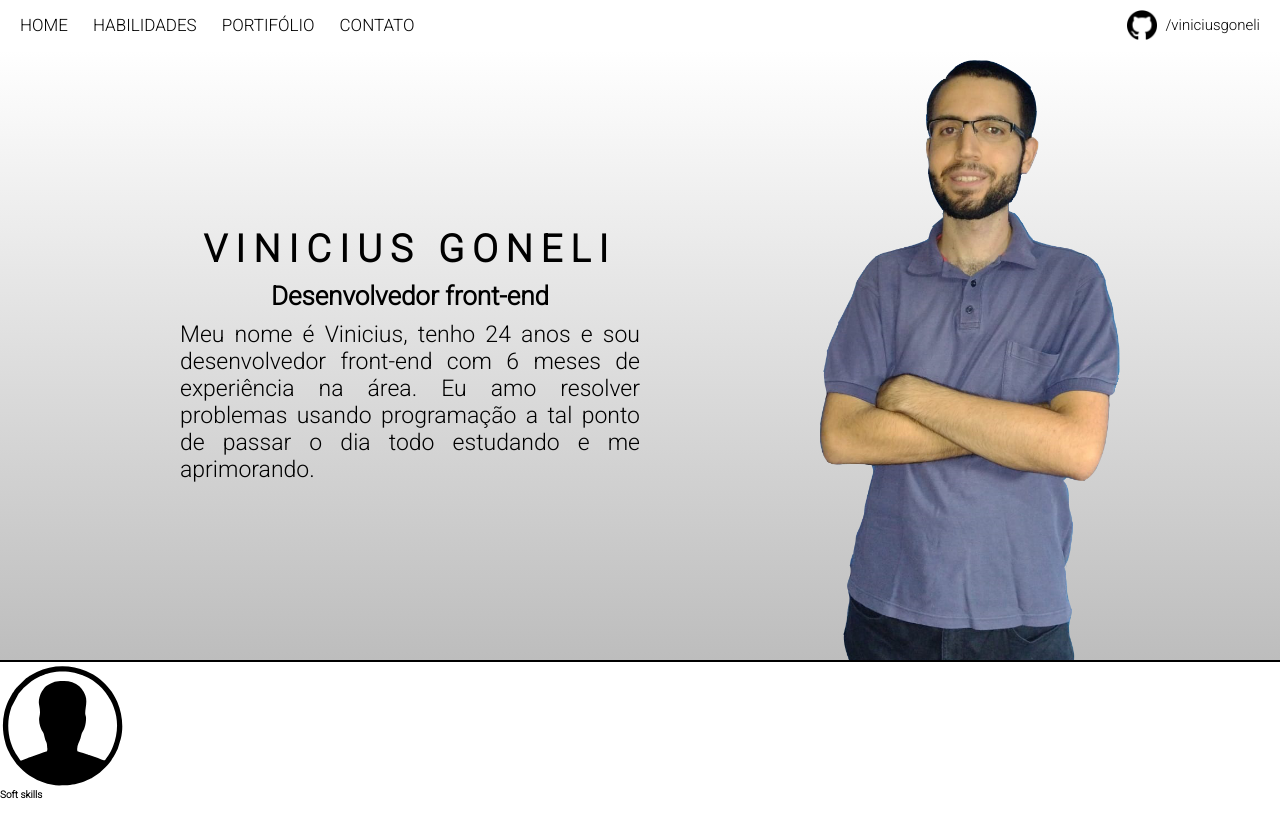
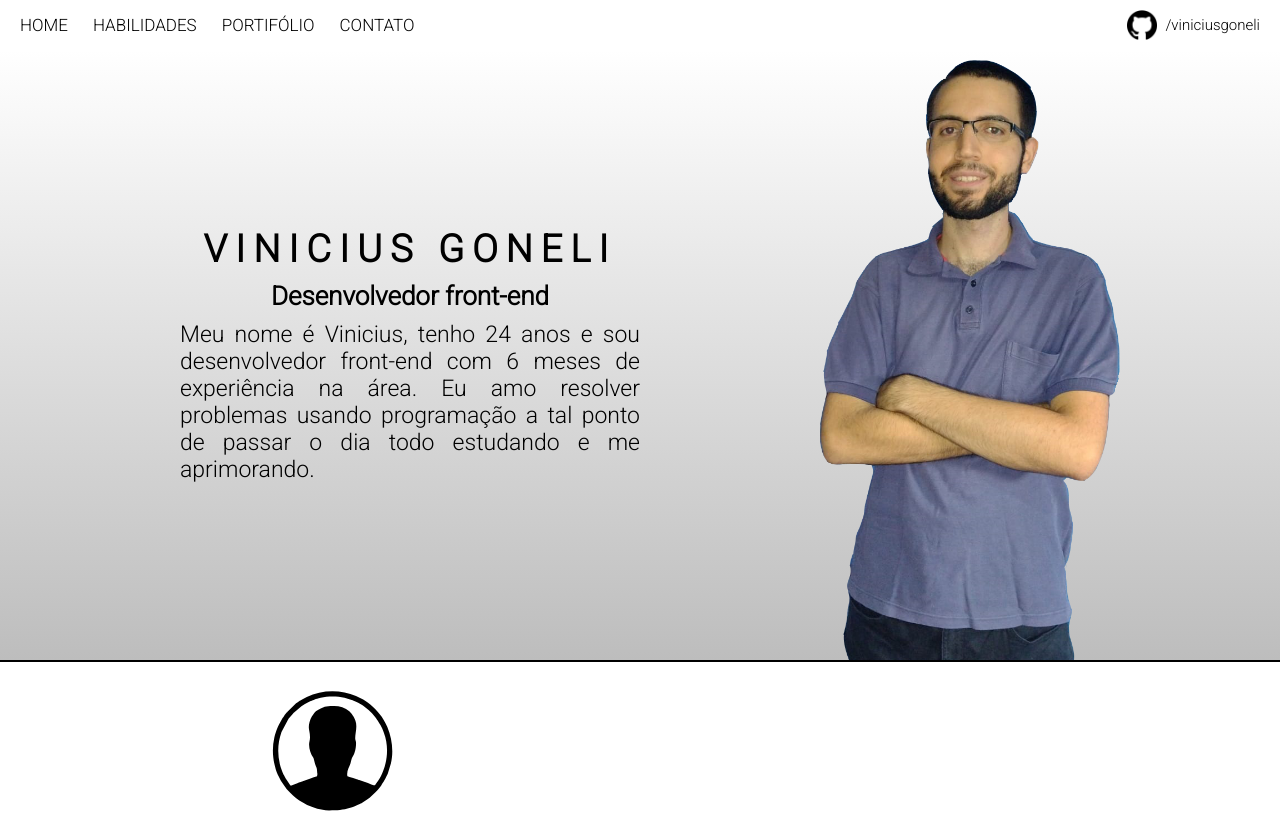
Before and after one commit to viniciusgoneli/portfolio-pessoal, a Next.js app: page / in a window 1280 px wide. Shown: the top 813 px of the page. Built offline with nearby package versions, Linux system fonts and the light colour scheme.

Commit message:
Created and implemented 'Skill.module.css'

```diff
--- a/components/Skill/Skill.jsx
+++ b/components/Skill/Skill.jsx
@@ -1,14 +1,15 @@
 import Image from 'next/image'
+import styles from './Skill.module.css'
 
 export default function Skill(props){
     return(
-        <section>
-            <div>
-                <Image src={props.skillImg} width='125px' height='125px' />
-                <h2>{props.skillTitle}</h2>
+        <section className={styles.skill}>
+            <div className={styles.skill__imageDiv}>
+                <Image className={styles.imageDiv__image} src={props.skillImg} width='125px' height='125px' />
+                <h2 className={styles.imageDiv__title}>{props.skillTitle}</h2>
             </div>
-            <div>
-                <ul>
+            <div className={styles.skill__listDiv}>
+                <ul className={styles.listDiv__list}>
                 </ul>
             </div>
         </section>
--- /dev/null
+++ b/components/Skill/Skill.module.css
@@ -0,0 +1,44 @@
+.skill {
+    display: flex;
+    flex-wrap: wrap;
+    justify-content: space-evenly;
+    align-items: center;
+    border-bottom: 2px solid black;
+    background-color: white;
+    padding: 25px;
+}
+
+.skill__imageDiv{
+    display: flex;
+    flex-direction: column;
+    justify-content: center;
+    align-items: center;
+}
+
+.imageDiv__title{
+    color: black;
+    font-size: 3.2rem;
+    text-transform: uppercase;
+    text-align: center;
+    font-weight: bold;
+    margin-bottom: 20px;
+}
+
+.imageDiv__image{
+    margin-bottom: 10px;
+}
+
+.skill__listDiv{
+    height: 100%;
+    width: 400px;
+    padding: 25px 0 25px 0;
+}
+
+.listDiv__list {
+    width: 100%;
+}
+
+.listDiv__listItem {
+    width: 100%;
+    display: flex;
+}
```
